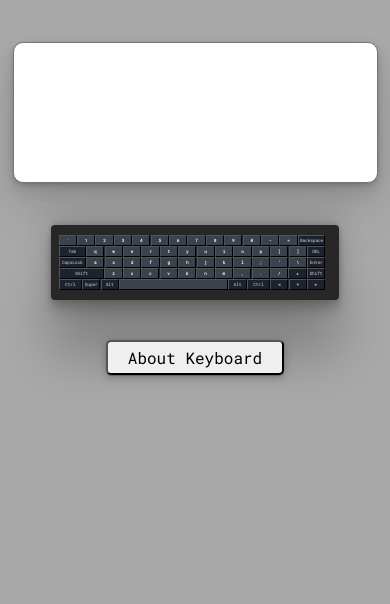
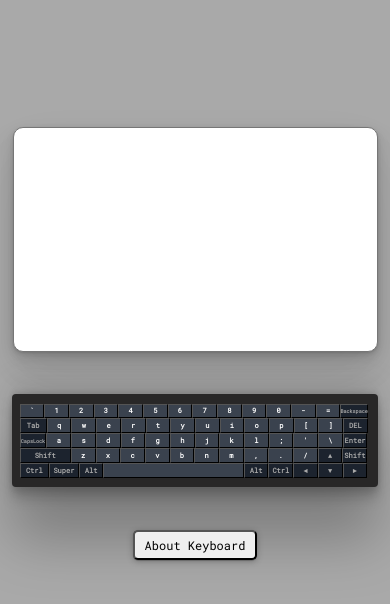
Before and after one commit to GeekoIsaGeek/Virtual-Keyboard, a website with bundled scripts: page index.html in a window 390 px wide. Built offline with nearby package versions, Linux system fonts and the light colour scheme.

Commit message:
make design a little more adaptive for smaller screens

```diff
--- a/style/style.css
+++ b/style/style.css
@@ -150,14 +150,52 @@ h2{
     .key{
         border-radius: 0;
         border-width: 0.1px;
+        font-size:1.8vw;
+        width: calc(95vw / 15);
+        height:calc(95vw / 25);
+        margin:0;
+    }
+    .textarea{
+        height:25vh !important;
+        margin-top:15vh;
+    }
+    .info{
+        height:100vh;
+        width:100vw;
+        margin:0;
+        padding:0;
+        align-items: center;
+    }
+    h2{
+        max-width:80vw;
+    }
+    .info-button{
+        font-size:12px;
+        padding:5px 10px;
+        margin-top:5vh;
+    }
+    .key:nth-child(14),:nth-child(29){
+        font-size:1.3vw;
+    }
+    .key:nth-child(29){
+        width: calc(1.28 * (81vw / 15));
+    }
+    .key:nth-child(43){
+        width: calc(2.5 * (79vw / 15));
+    }
+    .key:nth-child(55){
+        width: calc(1.28 * (75vw / 15));
+    }
+    .key:nth-child(59){
+        width: calc(6 * (90vw / 15));
+    }
+    .key:nth-child(56),:nth-child(57){
+        width: calc(1.28 * (89vw / 15));
     }
     .textarea{
         height:15vh;
     }
-    /* .h1{
-        font-size:1em;
+    .keyboard{
+        width:90vw;
     }
-    .h2{
-        font-size:.8em;
-    } */
 }
```
